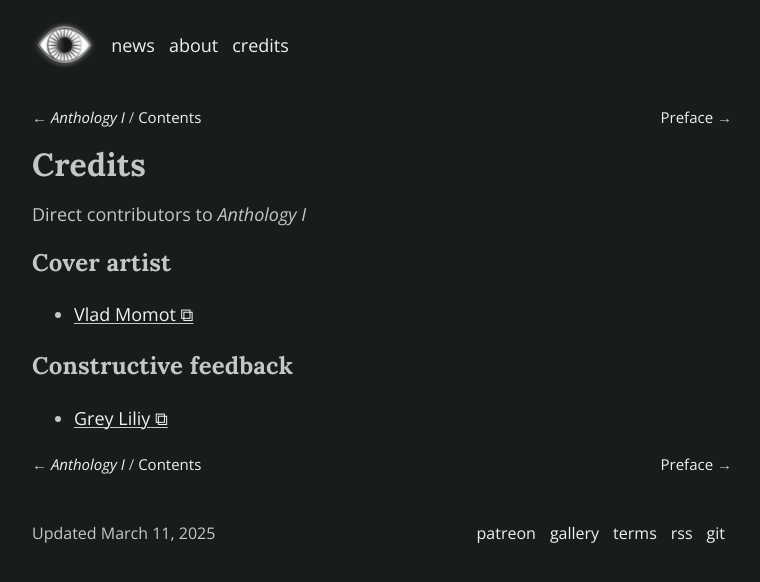
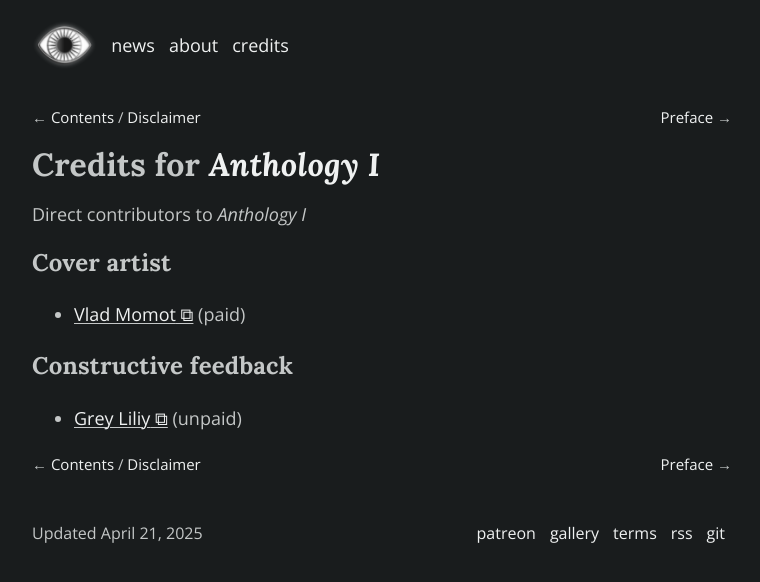
Before and after one commit to schizoidnightmares/schizoidnightmares.com, a Jekyll site: the page built from absurd-realms/anthology-i/credits.md, in a window 1280 px wide. Shown: the top 582 px of the page, without its empty margins (258-1018 px from the left). Built offline with Jekyll 4.4.1, drawn with Linux system fonts in a browser that asks for light colours.

Commit message:
adding disclaimer, licence, and overview to Anthology I

```diff
--- a/absurd-realms/anthology-i/credits.md
+++ b/absurd-realms/anthology-i/credits.md
@@ -1,20 +1,20 @@
 ---
 title: Credits - Anthology I
-description: Credits for Anthology I
-last_modified_at: March 11, 2025
-main: <i>Anthology I</i>
-main-url: ../
-return: Contents
-return-url: ../contents/
+description: Contributors to Anthology I
+last_modified_at: April 21, 2025
+main: Contents
+main-url: ../contents/
+return: Disclaimer
+return-url: ../disclaimer/
 advance: Preface
 advance-url: ../preface/
 ---
 
-# Credits
+# Credits for *[Anthology I](../)*
 Direct contributors to *Anthology I*
 
 ## Cover artist
-- <a href="https://vladmomotart.tumblr.com/" target="_blank">Vlad Momot</a>
+- <a href="https://vladmomotart.tumblr.com/" target="_blank">Vlad Momot</a> (paid)
 
 ## Constructive feedback
-- <a href="https://www.patreon.com/greyliliy" target="_blank">Grey Liliy</a>
+- <a href="https://www.patreon.com/greyliliy" target="_blank">Grey Liliy</a> (unpaid)
```
Also changed, not shown: absurd-realms/anthology-i/contents.md (+46 -25 lines), absurd-realms/anthology-i/disclaimer.md (added, +14 -0 lines), absurd-realms/anthology-i/flesh-run/index.md (+2 -2 lines), absurd-realms/anthology-i/index.md (+6 -6 lines), absurd-realms/anthology-i/licence.md (added, +16 -0 lines), absurd-realms/anthology-i/overview.md (added, +40 -0 lines), absurd-realms/anthology-i/preface.md (+3 -3 lines), assets/images/fa/creative-commons-by-brands.png (added).
